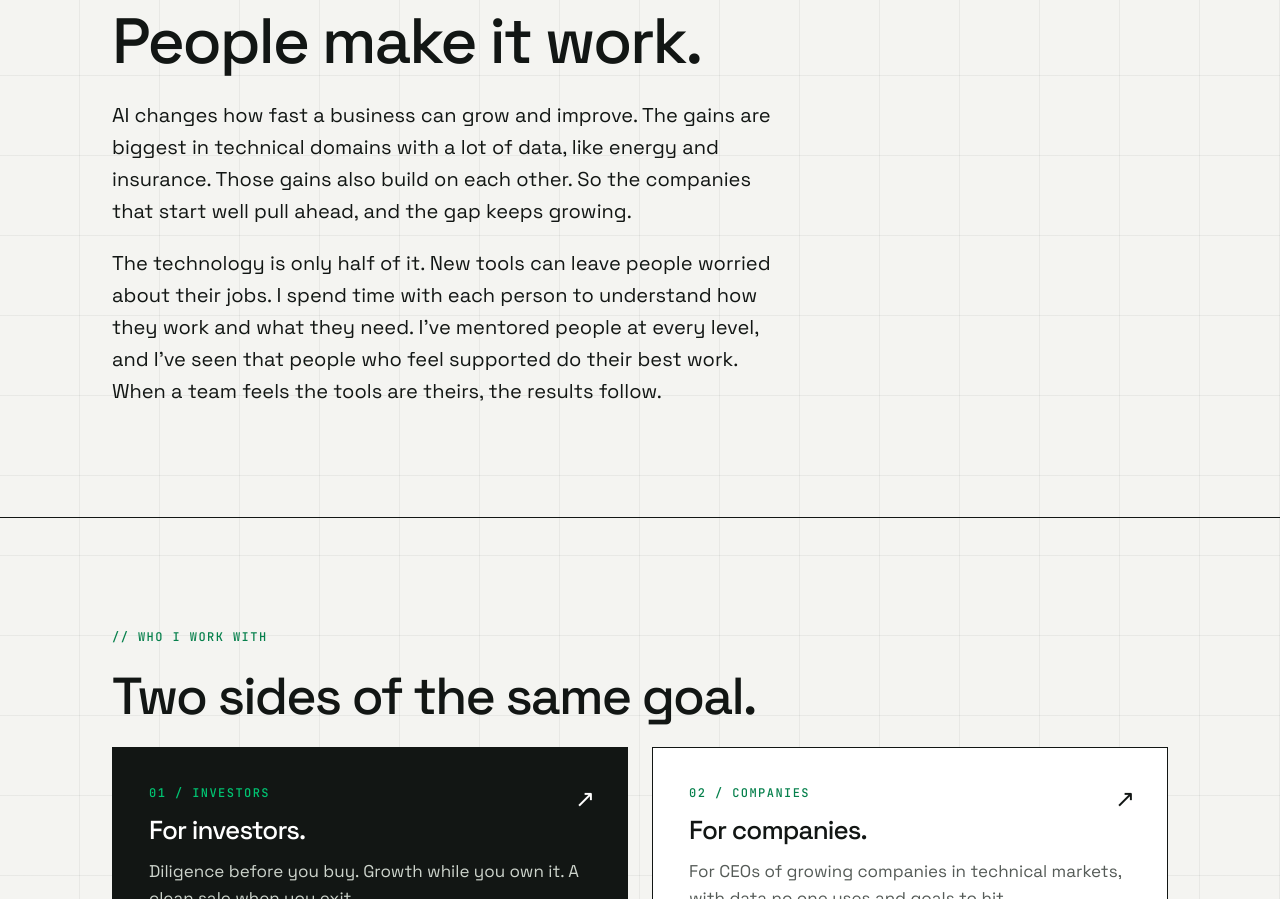
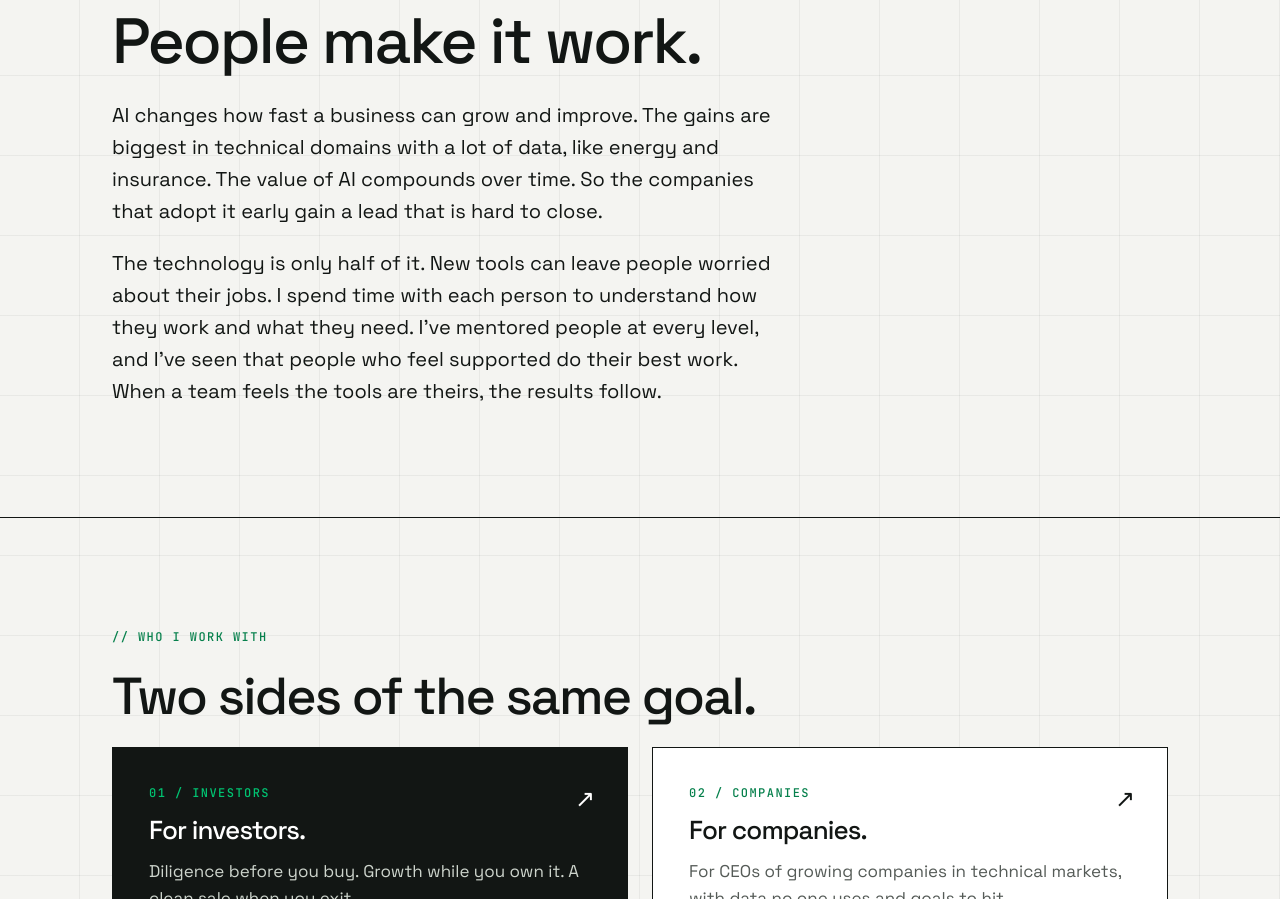
Before and after one commit to tomharvey/tomharvey.github.io, a plain HTML site: page index.html in a window 1280 px wide. Shown: the part 1924-2823 px from the top of the page. Drawn offline with Linux system fonts and the light colour scheme.

Commit message:
fix: compounding value and early adoption in the How I see it paragraph
Co-Authored-By: Claude Opus 5.5 <noreply@anthropic.com>
Claude-Session: https://claude.ai/code/session_013GJpfk9cFaaYRuPYUTBvqP

```diff
--- a/index.html
+++ b/index.html
@@ -24,7 +24,7 @@
 <section class="band sage"><div class="wrap rv">
 <span class="mono label">How I see it</span>
 <h2 style="font-size:64px;max-width:900px">AI is the tool.<br>People make it work.</h2>
-<p style="font-size:20px;max-width:680px;color:var(--ink)">AI changes how fast a business can grow and improve. The gains are biggest in technical domains with a lot of data, like energy and insurance. Those gains also build on each other. So the companies that start well pull ahead, and the gap keeps growing.</p>
+<p style="font-size:20px;max-width:680px;color:var(--ink)">AI changes how fast a business can grow and improve. The gains are biggest in technical domains with a lot of data, like energy and insurance. The value of AI compounds over time. So the companies that adopt it early gain a lead that is hard to close.</p>
 <p style="font-size:20px;max-width:680px;color:var(--ink);margin-top:20px">The technology is only half of it. New tools can leave people worried about their jobs. I spend time with each person to understand how they work and what they need. I've mentored people at every level, and I've seen that people who feel supported do their best work. When a team feels the tools are theirs, the results follow.</p>
 </div></section>
 
```
